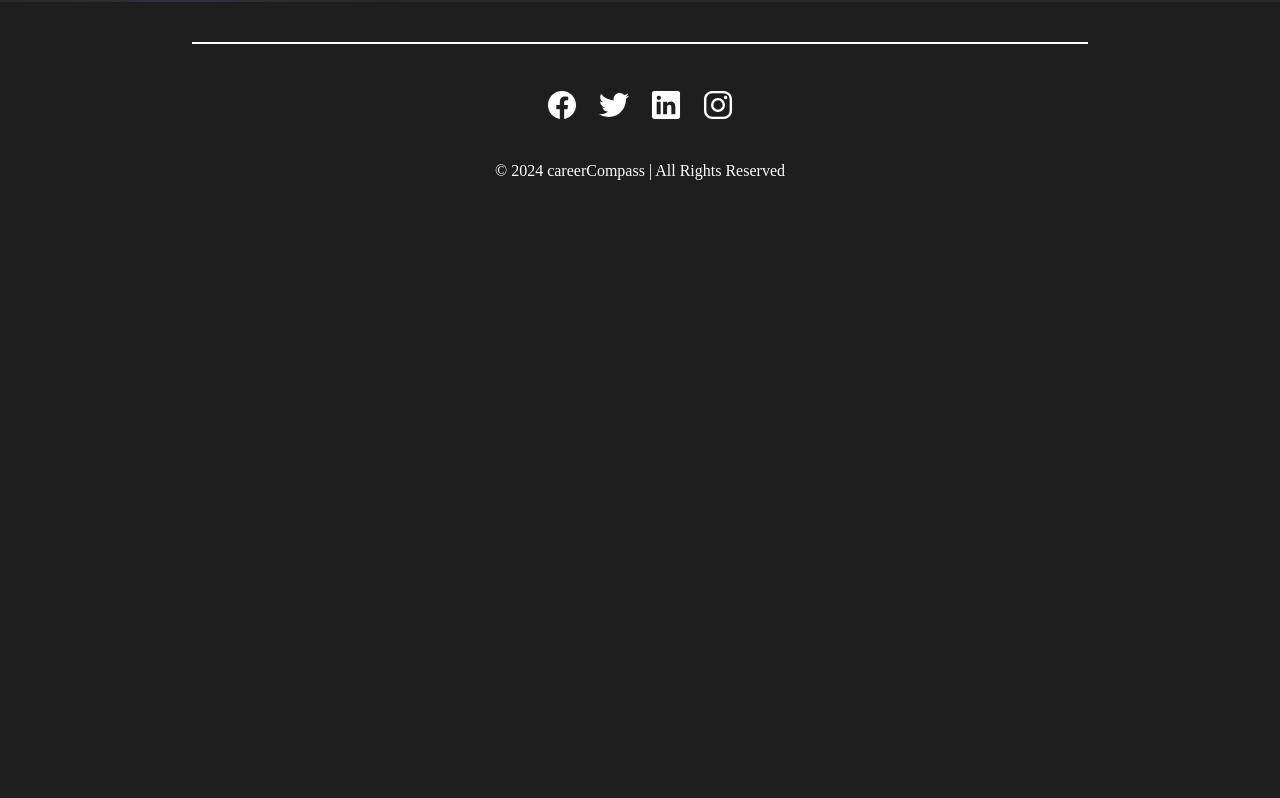
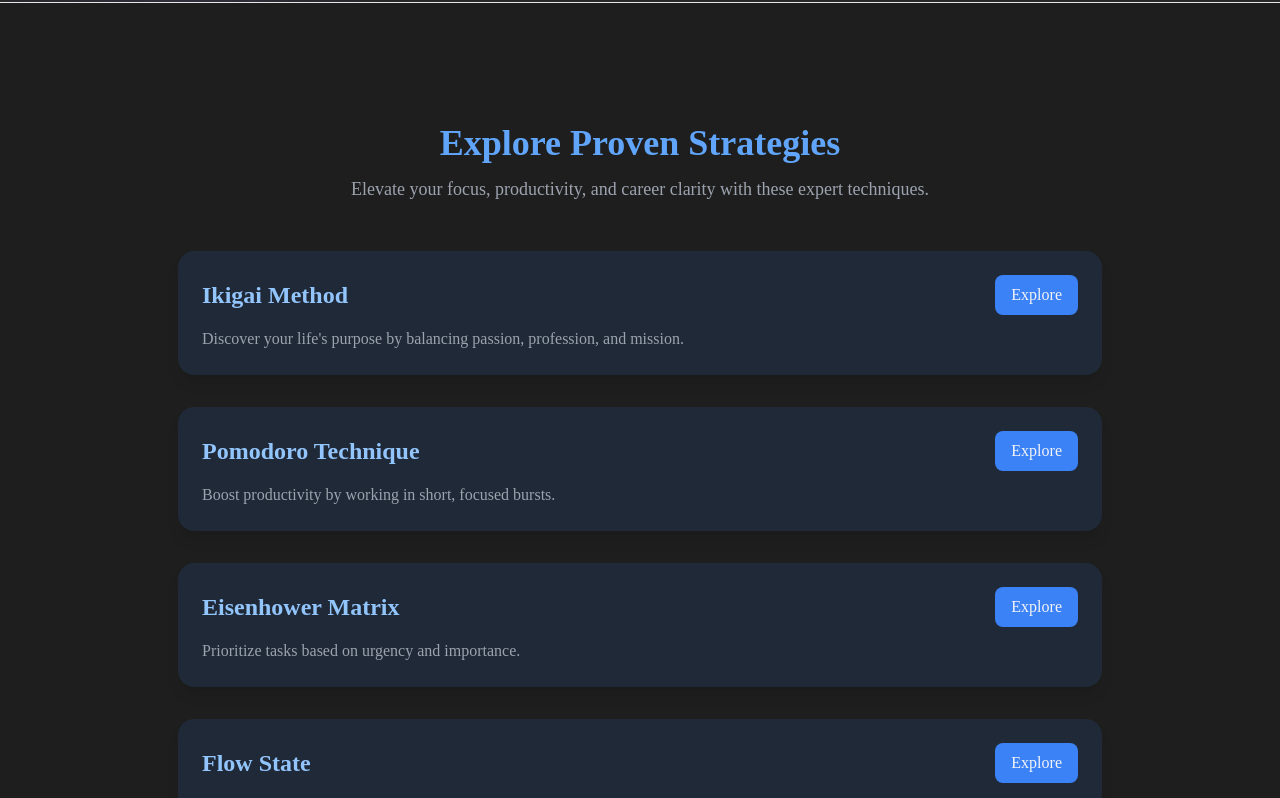
Before and after one commit to namannn04/careerCompass, a React (Vite) app: page /strategies in a window 1280 px wide. Shown: the part 880-1678 px from the top of the page. Before the commit the page ends 1122 px from the top, so only its background shows below. Built offline with nearby package versions, Linux system fonts and the light colour scheme; a web font is replaced by a local one.

Commit message:
strategies added

```diff
--- a/package.json
+++ b/package.json
@@ -13,6 +13,7 @@
     "@emailjs/browser": "^4.4.1",
     "@emotion/react": "^11.13.3",
     "@emotion/styled": "^11.13.0",
+    "@headlessui/react": "^2.2.0",
     "@mui/icons-material": "^6.0.2",
     "@mui/material": "^6.0.1",
     "@radix-ui/react-slot": "^1.1.0",
--- /dev/null
+++ b/src/Components/Strategies/StrategySection.jsx
@@ -0,0 +1,221 @@
+import React, { useState } from "react";
+import { Transition } from "@headlessui/react";
+
+const strategies = [
+  {
+    id: 1,
+    title: "Ikigai Method",
+    description:
+      "Discover your life's purpose by balancing passion, profession, and mission.",
+    details: {
+      overview: `The Ikigai method helps you identify your sweet spot by exploring four areas:
+      - What you love (your passion)
+      - What you're good at (your talent)
+      - What the world needs (your mission)
+      - What you can be paid for (your profession)`,
+      steps: [
+        "List your skills and things you love doing.",
+        "Identify global problems or needs you feel passionate about solving.",
+        "Match these needs with your expertise.",
+        "Explore job opportunities or entrepreneurial ventures.",
+      ],
+      benefits: [
+        "Achieve work-life balance by pursuing meaningful work.",
+        "Find greater motivation and satisfaction in your career.",
+        "Create a sustainable income source aligned with your purpose.",
+      ],
+    },
+  },
+  {
+    id: 2,
+    title: "Pomodoro Technique",
+    description: "Boost productivity by working in short, focused bursts.",
+    details: {
+      overview: `The Pomodoro Technique involves working in intervals called 'Pomodoros' with breaks in between.`,
+      steps: [
+        "Set a timer for 25 minutes and focus on one task.",
+        "Take a 5-minute break after each interval.",
+        "Repeat this cycle 4 times, then take a longer 15-30 minute break.",
+      ],
+      benefits: [
+        "Improves focus and reduces distractions.",
+        "Prevents burnout with regular breaks.",
+        "Enhances productivity and time management skills.",
+      ],
+    },
+  },
+  {
+    id: 3,
+    title: "Eisenhower Matrix",
+    description: "Prioritize tasks based on urgency and importance.",
+    details: {
+      overview: `This method divides tasks into four quadrants based on urgency and importance:
+      - Do: Urgent and important tasks.
+      - Schedule: Important but not urgent tasks.
+      - Delegate: Urgent but not important tasks.
+      - Eliminate: Tasks that are neither urgent nor important.`,
+      steps: [
+        "List all your tasks for the day.",
+        "Categorize each task into one of the four quadrants.",
+        "Focus on the 'Do' quadrant first.",
+        "Regularly reassess priorities to stay on track.",
+      ],
+      benefits: [
+        "Helps you focus on what truly matters.",
+        "Reduces procrastination by clarifying priorities.",
+        "Improves time management and decision-making.",
+      ],
+    },
+  },
+  {
+    id: 4,
+    title: "Flow State",
+    description: "Achieve peak performance by working in a state of flow.",
+    details: {
+      overview: `Flow state is a mental state where you're fully immersed and highly focused on a task.`,
+      steps: [
+        "Choose a challenging but achievable task.",
+        "Eliminate all distractions from your workspace.",
+        "Set a clear goal and measure progress.",
+        "Work for extended periods without interruptions.",
+      ],
+      benefits: [
+        "Increases productivity and creativity.",
+        "Improves the quality of work.",
+        "Provides a sense of fulfillment and accomplishment.",
+      ],
+    },
+  },
+  {
+    id: 5,
+    title: "Brain Dump Method",
+    description: "Clear your mind by writing down all your thoughts.",
+    details: {
+      overview: `This method involves offloading your thoughts onto paper to declutter your mind.`,
+      steps: [
+        "Set aside 10-15 minutes in a quiet space.",
+        "Write down everything on your mind without filtering.",
+        "Organize the thoughts into categories or action items.",
+        "Review the list and prioritize tasks or ideas.",
+      ],
+      benefits: [
+        "Reduces stress and mental overload.",
+        "Improves focus and clarity of thought.",
+        "Helps in organizing and prioritizing tasks.",
+      ],
+    },
+  },
+  {
+    id: 6,
+    title: "Time-Blocking",
+    description: "Schedule your day by assigning tasks to specific time slots.",
+    details: {
+      overview: `Time-blocking involves dividing your day into chunks of time, each dedicated to a specific task or activity.`,
+      steps: [
+        "List all your tasks for the day.",
+        "Allocate specific time slots for each task.",
+        "Include buffer time for unexpected interruptions.",
+        "Stick to your schedule and adjust as needed.",
+      ],
+      benefits: [
+        "Improves time management and productivity.",
+        "Ensures a balanced schedule with work and breaks.",
+        "Reduces decision fatigue and procrastination.",
+      ],
+    },
+  },
+  {
+    id: 7,
+    title: "5-Hour Rule",
+    description: "Dedicate 5 hours a week to learning and self-improvement.",
+    details: {
+      overview: `The 5-hour rule involves setting aside one hour each day for deliberate learning.`,
+      steps: [
+        "Choose a topic or skill to learn each week.",
+        "Spend 1 hour daily reading, practicing, or reflecting.",
+        "Track your progress and set specific learning goals.",
+        "Apply your new knowledge to real-life scenarios.",
+      ],
+      benefits: [
+        "Encourages continuous self-improvement.",
+        "Keeps you competitive and innovative in your field.",
+        "Enhances critical thinking and problem-solving skills.",
+      ],
+    },
+  },
+];
+
+const StrategySection = () => {
+  const [openId, setOpenId] = useState(null);
+
+  const toggleDetails = (id) => {
+    setOpenId(openId === id ? null : id);
+  };
+
+  return (
+    <div className="mt-20 text-gray-100 min-h-screen py-10 px-6">
+      {/* Header Section */}
+      <header className="text-center mb-12">
+        <h1 className="text-4xl font-extrabold text-blue-400">
+          Explore Proven Strategies
+        </h1>
+        <p className="text-lg text-gray-400 mt-3">
+          Elevate your focus, productivity, and career clarity with these expert techniques.
+        </p>
+      </header>
+
+      {/* Strategy List */}
+      <div className="space-y-8 flex justify-center items-center flex-col">
+        {strategies.map((strategy) => (
+          <div
+            key={strategy.id}
+            className="bg-gray-800 rounded-2xl w-11/12 lg:w-3/4 shadow-lg p-6 transition-transform transform hover:scale-105"
+          >
+            <div className="flex justify-between items-center">
+              <h2 className="text-2xl font-semibold text-blue-300">
+                {strategy.title}
+              </h2>
+              <button
+                onClick={() => toggleDetails(strategy.id)}
+                className="bg-blue-500 text-gray-100 px-4 py-2 rounded-lg hover:bg-blue-400 transition focus:ring-2 focus:ring-blue-300"
+              >
+                {openId === strategy.id ? "Hide Details" : "Explore"}
+              </button>
+            </div>
+            <p className="text-gray-400 mt-3">{strategy.description}</p>
+
+            {/* Details Section */}
+            <Transition
+              show={openId === strategy.id}
+              enter="transition-all duration-500 ease-out"
+              enterFrom="opacity-0 max-h-0"
+              enterTo="opacity-100 max-h-screen"
+              leave="transition-all duration-500 ease-in"
+              leaveFrom="opacity-100 max-h-screen"
+              leaveTo="opacity-0 max-h-0"
+            >
+              <div className="mt-4 p-4 bg-gray-700 rounded-lg text-gray-300 overflow-hidden">
+                <h3 className="text-lg font-bold mb-2">Overview</h3>
+                <p className="mb-4">{strategy.details.overview}</p>
+                <h3 className="text-lg font-bold mb-2">Steps</h3>
+                <ul className="list-disc list-inside mb-4">
+                  {strategy.details.steps.map((step, index) => (
+                    <li key={index}>{step}</li>
+                  ))}
+                </ul>
+                <h3 className="text-lg font-bold mb-2">Benefits</h3>
+                <ul className="list-disc list-inside">
+                  {strategy.details.benefits.map((benefit, index) => (
+                    <li key={index}>{benefit}</li>
+                  ))}
+                </ul>
+              </div>
+            </Transition>
+          </div>
+        ))}
+      </div>
+    </div>
+  );
+};
+
+export default StrategySection;
--- a/src/Pages/Strategies.jsx
+++ b/src/Pages/Strategies.jsx
@@ -1,5 +1,6 @@
 import Footer from "../Components/Footer/Footer";
 import Navbar from "../Components/Navbar/Navbar";
+import StrategySection from "../Components/Strategies/StrategySection";
 import StratFront from "../Components/Strategies/stratFront";
 
 const Strategies = () => {
@@ -7,6 +8,8 @@ const Strategies = () => {
     <div>
       <Navbar />
       <StratFront />
+      <hr/>
+      <StrategySection />
       <Footer />
     </div>
   );
--- /dev/null
+++ b/src/Styles/StrategySection.css
@@ -0,0 +1,43 @@
+.container-strategies {
+    @apply bg-gradient-to-br from-blue-900 via-indigo-800 to-purple-900 p-8 text-white rounded-lg;
+  }
+
+  .header-strategies {
+    @apply text-center mb-8;
+  }
+
+  .title-strategies {
+    @apply text-4xl font-bold;
+  }
+
+  .subtitle-strategies {
+    @apply text-lg mt-2 text-gray-300;
+  }
+
+  .strategies-grid {
+    @apply grid gap-6 md:grid-cols-2 lg:grid-cols-3;
+  }
+
+  .strategy-card {
+    @apply bg-gray-800 p-6 rounded-lg shadow-lg hover:shadow-xl transition-shadow;
+  }
+
+  .strategy-image {
+    @apply w-full h-40 object-cover rounded-lg mb-4;
+  }
+
+  .strategy-title {
+    @apply text-xl font-semibold mb-2;
+  }
+
+  .strategy-description {
+    @apply text-gray-300 mb-4;
+  }
+
+  .expand-button {
+    @apply bg-indigo-600 text-white py-2 px-4 rounded hover:bg-indigo-500 transition;
+  }
+
+  .strategy-details {
+    @apply mt-4 text-sm text-gray-400;
+  }
```
Also changed, not shown: src/Components/Strategies/stratFront.css (added), 1 other file (tests, documents, lock files or other folders).
